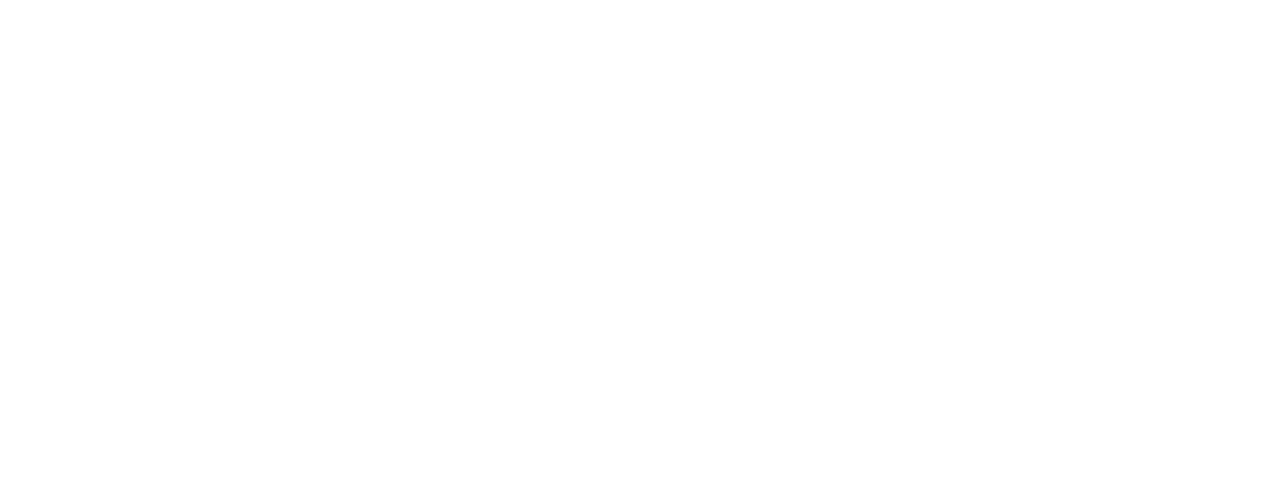
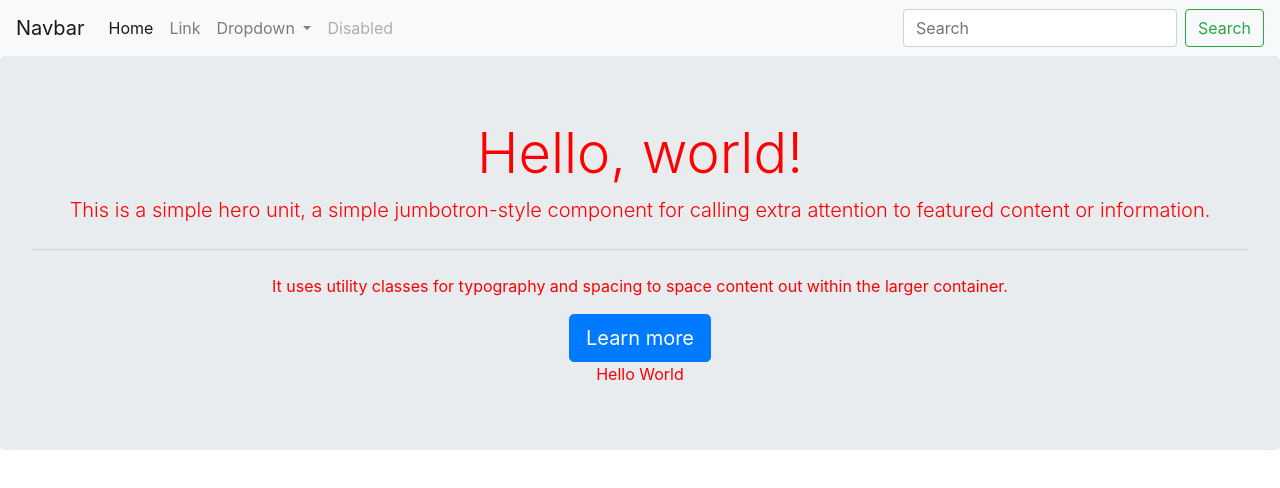
Before and after one commit to Blair221/basicPremierLeague, a plain HTML site: page index.html in a window 1280 px wide. Drawn offline with nearby package versions, Linux system fonts and the light colour scheme.

Commit message:
adding some basic bootstrap components while I also research the 3rd party API I want to use

```diff
--- a/assets/styles/styles.css
+++ b/assets/styles/styles.css
@@ -0,0 +1,5 @@
+div {
+    color: red;
+    margin: auto;
+    text-align: center
+}
--- a/index.html
+++ b/index.html
@@ -1,12 +1,59 @@
 <!DOCTYPE html>
 <html lang="en">
+
 <head>
     <meta charset="UTF-8">
     <meta name="viewport" content="width=device-width, initial-scale=1.0">
     <meta http-equiv="X-UA-Compatible" content="ie=edge">
     <title>Basic Premier League</title>
+    <link rel="stylesheet" href="https://stackpath.bootstrapcdn.com/bootstrap/4.3.1/css/bootstrap.min.css"
+        integrity="sha384-ggOyR0iXCbMQv3Xipma34MD+dH/1fQ784/j6cY/iJTQUOhcWr7x9JvoRxT2MZw1T" crossorigin="anonymous">
+    <link rel="stylesheet" type="text/css" href="./assets/styles/styles.css">
 </head>
+
 <body>
+    <nav class="navbar navbar-expand-lg navbar-light bg-light">
+        <a class="navbar-brand" href="#">Navbar</a>
+        <button class="navbar-toggler" type="button" data-toggle="collapse" data-target="#navbarSupportedContent" aria-controls="navbarSupportedContent" aria-expanded="false" aria-label="Toggle navigation">
+          <span class="navbar-toggler-icon"></span>
+        </button>
 
+        <div class="collapse navbar-collapse" id="navbarSupportedContent">
+          <ul class="navbar-nav mr-auto">
+            <li class="nav-item active">
+              <a class="nav-link" href="#">Home <span class="sr-only">(current)</span></a>
+            </li>
+            <li class="nav-item">
+              <a class="nav-link" href="#">Link</a>
+            </li>
+            <li class="nav-item dropdown">
+              <a class="nav-link dropdown-toggle" href="#" id="navbarDropdown" role="button" data-toggle="dropdown" aria-haspopup="true" aria-expanded="false">
+                Dropdown
+              </a>
+              <div class="dropdown-menu" aria-labelledby="navbarDropdown">
+                <a class="dropdown-item" href="#">Action</a>
+                <a class="dropdown-item" href="#">Another action</a>
+                <div class="dropdown-divider"></div>
+                <a class="dropdown-item" href="#">Something else here</a>
+              </div>
+            </li>
+            <li class="nav-item">
+              <a class="nav-link disabled" href="#" tabindex="-1" aria-disabled="true">Disabled</a>
+            </li>
+          </ul>
+          <form class="form-inline my-2 my-lg-0">
+            <input class="form-control mr-sm-2" type="search" placeholder="Search" aria-label="Search">
+            <button class="btn btn-outline-success my-2 my-sm-0" type="submit">Search</button>
+          </form>
+        </div>
+      </nav>
+      <div class="jumbotron">
+        <h1 class="display-4">Hello, world!</h1>
+        <p class="lead">This is a simple hero unit, a simple jumbotron-style component for calling extra attention to featured content or information.</p>
+        <hr class="my-4">
+        <p>It uses utility classes for typography and spacing to space content out within the larger container.</p>
+        <a class="btn btn-primary btn-lg" href="#" role="button">Learn more</a>
+    <div class="border-primary">Hello World</div>
 </body>
+
 </html>
```
